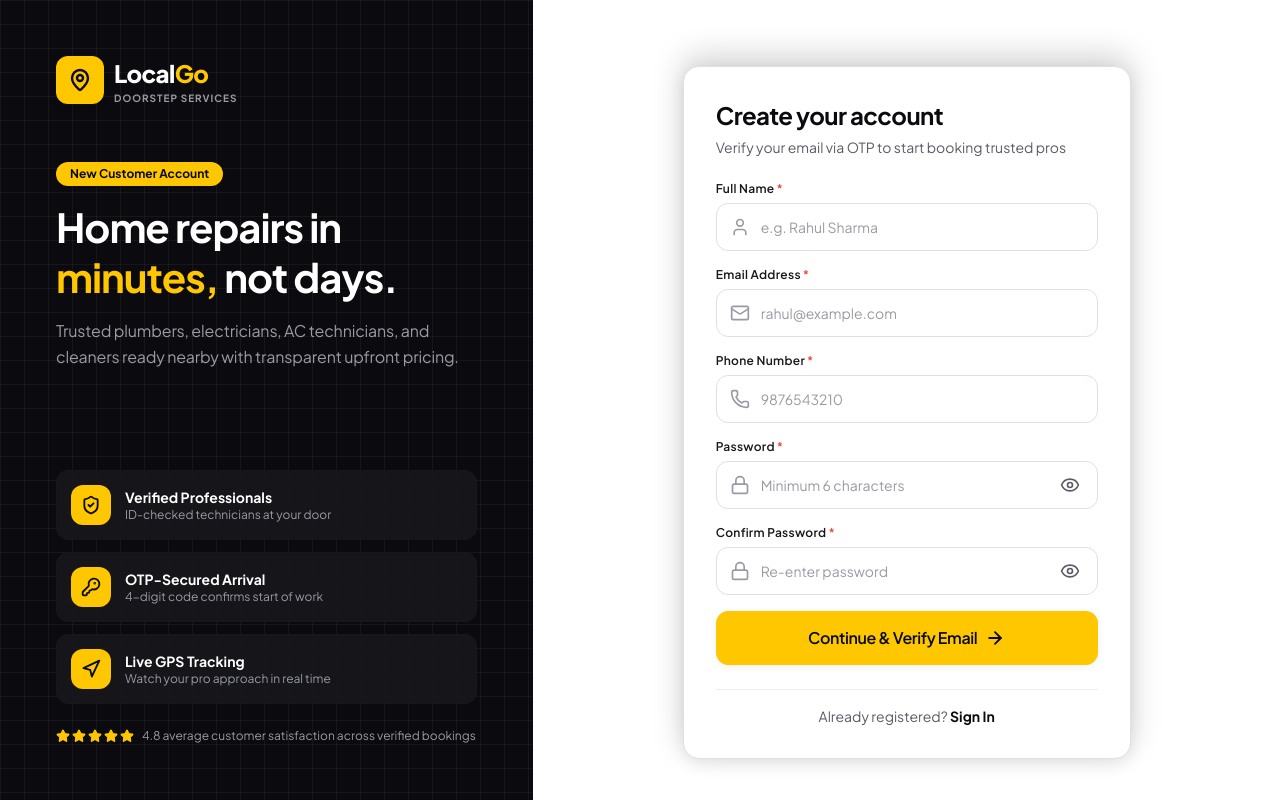
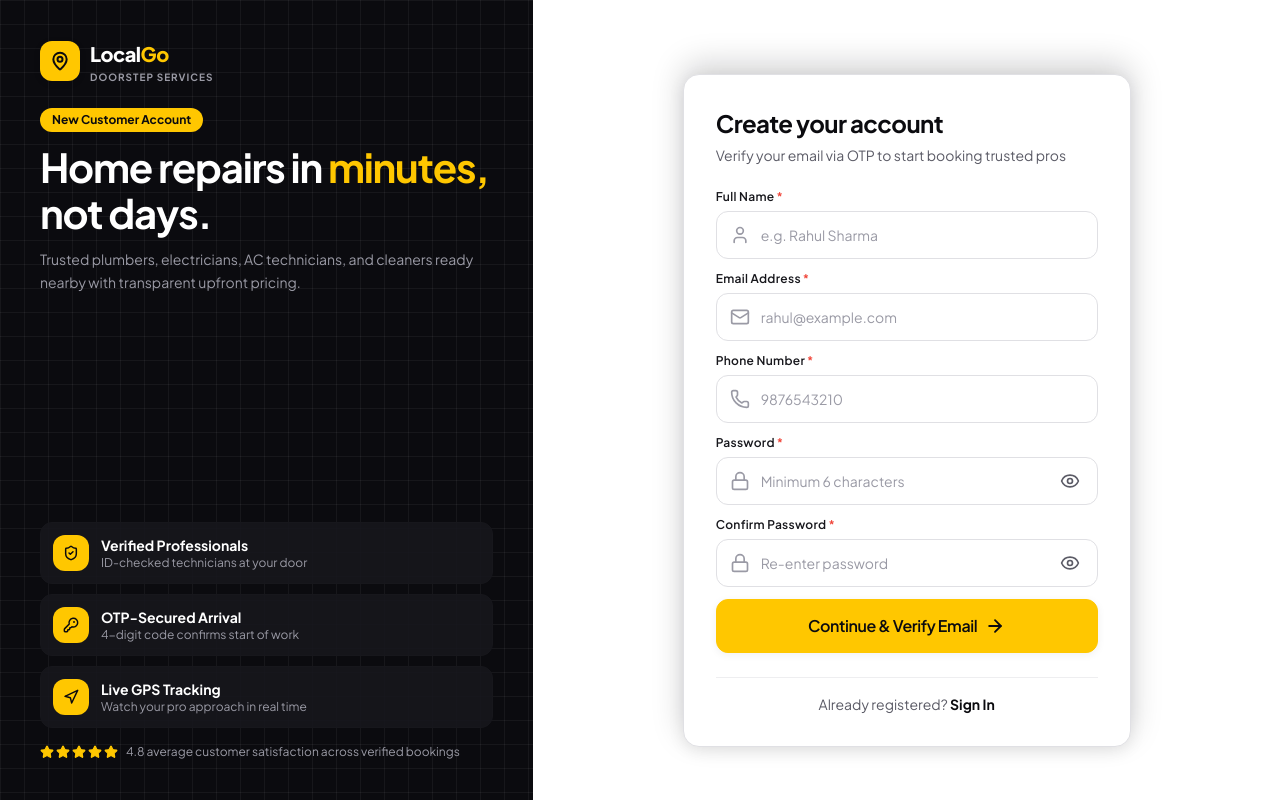
Before and after one commit to vivekboggala/localgo-services, a React (Vite) app in the folder customer-app/: page /signup in a window 1280 px wide. Built offline with nearby package versions, Linux system fonts and the light colour scheme; no server answers; the HTML template or start-up script is replaced by a standard one.

Commit message:
ui: fit auth split layouts and login screens cleanly in a single viewport

```diff
--- a/customer-app/src/components/auth/AuthSplitLayout.jsx
+++ b/customer-app/src/components/auth/AuthSplitLayout.jsx
@@ -11,38 +11,38 @@ const HIGHLIGHTS = [
 
 export const AuthSplitLayout = ({ children, badgeText = 'Customer Access' }) => {
   return (
-    <div className="min-h-screen bg-brand-white grid grid-cols-1 lg:grid-cols-12">
+    <div className="min-h-screen lg:h-screen lg:overflow-hidden bg-brand-white grid grid-cols-1 lg:grid-cols-12">
       {/* Left Brand Panel (Desktop) */}
-      <div className="hidden lg:flex lg:col-span-5 bg-brand-ink text-brand-white bg-dark-grid-pattern p-10 xl:p-14 flex-col justify-between relative overflow-hidden">
-        <div className="space-y-8 relative z-10">
+      <div className="hidden lg:flex lg:col-span-5 lg:h-screen bg-brand-ink text-brand-white bg-dark-grid-pattern p-8 xl:p-10 flex-col justify-between relative overflow-hidden">
+        <div className="space-y-5 relative z-10">
           <Link to="/" className="inline-flex">
-            <Logo variant="dark" size="lg" subtitle="Doorstep Services" />
+            <Logo variant="dark" size="md" subtitle="Doorstep Services" />
           </Link>
 
-          <div className="space-y-4 pt-6">
-            <span className="inline-flex items-center gap-2 px-3.5 py-1 rounded-pill bg-brand-yellow text-brand-ink text-ds-12 font-bold">
+          <div className="space-y-3 pt-1">
+            <span className="inline-flex items-center gap-2 px-3 py-1 rounded-pill bg-brand-yellow text-brand-ink text-ds-12 font-bold">
               {badgeText}
             </span>
-            <h1 className="font-display font-bold text-ds-40 tracking-tight leading-tight text-brand-white">
+            <h1 className="font-display font-bold text-[32px] xl:text-ds-40 tracking-tight leading-[1.1] text-brand-white">
               Home repairs in <span className="text-brand-yellow">minutes,</span> not days.
             </h1>
-            <p className="text-ds-16 text-gray-400 leading-relaxed max-w-md">
+            <p className="text-ds-14 text-gray-400 leading-relaxed max-w-md">
               Trusted plumbers, electricians, AC technicians, and cleaners ready nearby with transparent upfront pricing.
             </p>
           </div>
         </div>
 
-        <div className="space-y-4 relative z-10">
-          <div className="space-y-3">
+        <div className="space-y-3 relative z-10">
+          <div className="space-y-2.5">
             {HIGHLIGHTS.map((item) => {
               const Icon = item.icon;
               return (
                 <div
                   key={item.title}
-                  className="flex items-center gap-3.5 bg-gray-900/90 border border-gray-900 rounded-card p-3.5"
+                  className="flex items-center gap-3 bg-gray-900/90 border border-gray-900 rounded-card p-3"
                 >
-                  <div className="w-10 h-10 rounded-card bg-brand-yellow text-brand-ink flex items-center justify-center shrink-0">
-                    <Icon className="w-5 h-5" strokeWidth={2.2} />
+                  <div className="w-9 h-9 rounded-card bg-brand-yellow text-brand-ink flex items-center justify-center shrink-0">
+                    <Icon className="w-4 h-4" strokeWidth={2.2} />
                   </div>
                   <div>
                     <div className="font-display font-bold text-ds-14 text-brand-white">{item.title}</div>
@@ -53,7 +53,7 @@ export const AuthSplitLayout = ({ children, badgeText = 'Customer Access' }) =>
             })}
           </div>
 
-          <div className="flex items-center gap-2 pt-2 text-ds-12 text-gray-400">
+          <div className="flex items-center gap-2 pt-1 text-ds-12 text-gray-400">
             <div className="flex items-center gap-0.5 text-brand-yellow">
               {[1, 2, 3, 4, 5].map((i) => (
                 <Star key={i} className="w-3.5 h-3.5 fill-brand-yellow" />
@@ -65,8 +65,8 @@ export const AuthSplitLayout = ({ children, badgeText = 'Customer Access' }) =>
       </div>
 
       {/* Right Form Column */}
-      <div className="lg:col-span-7 flex flex-col justify-center items-center px-4 py-8 sm:px-8 bg-gray-50 lg:bg-brand-white">
-        <div className="w-full max-w-md space-y-6">
+      <div className="lg:col-span-7 lg:h-screen lg:overflow-y-auto flex flex-col justify-center items-center px-4 py-6 sm:px-8 bg-gray-50 lg:bg-brand-white">
+        <div className="w-full max-w-md space-y-5 my-auto">
           <div className="flex lg:hidden justify-center">
             <Link to="/">
               <Logo size="md" subtitle={null} />
--- a/customer-app/src/pages/SignupPage.jsx
+++ b/customer-app/src/pages/SignupPage.jsx
@@ -118,7 +118,7 @@ export const SignupPage = () => {
           </div>
         )}
 
-        <form onSubmit={handleSubmit} noValidate className="space-y-4">
+        <form onSubmit={handleSubmit} noValidate className="space-y-3">
           <Input
             label="Full Name"
             required
```
Also changed, not shown: 2 other files (tests, documents, lock files or other folders).
